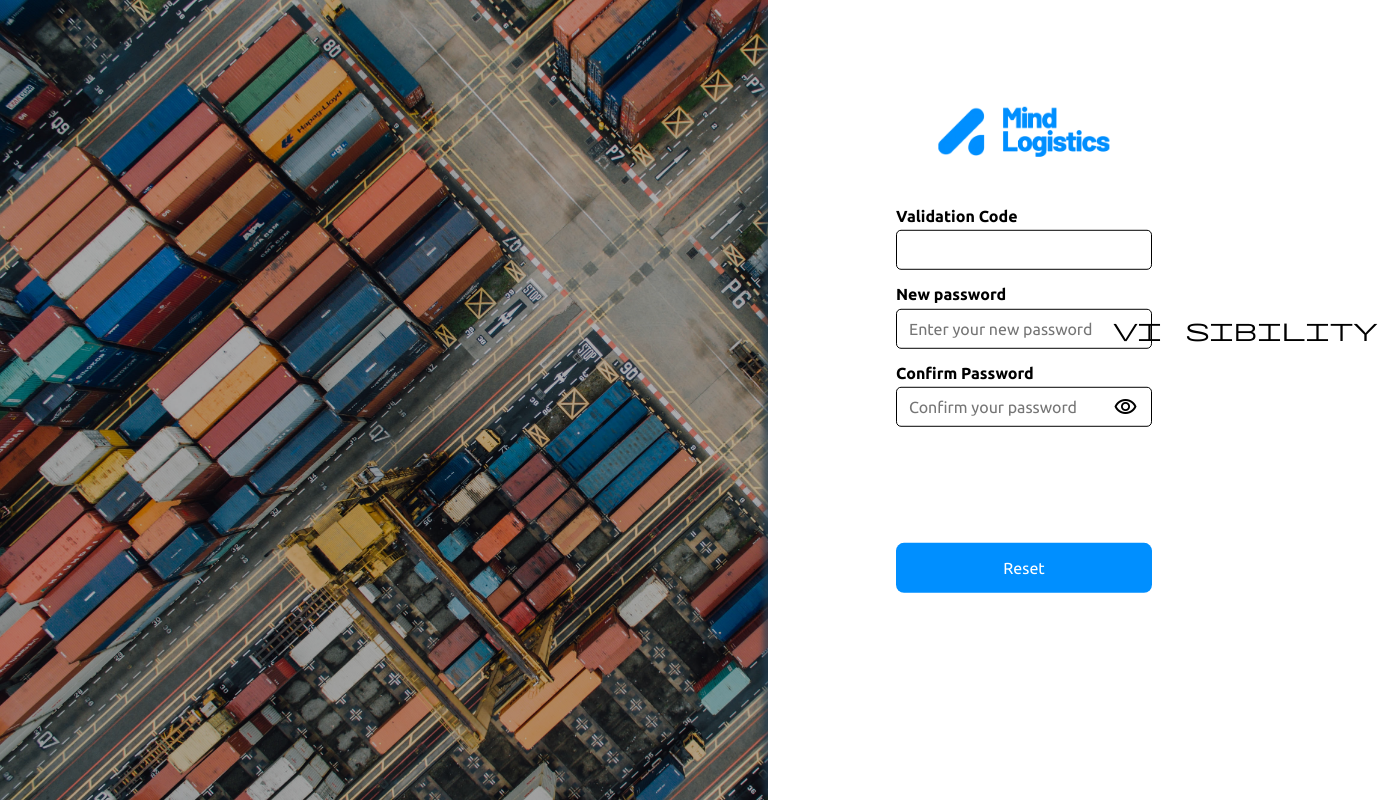
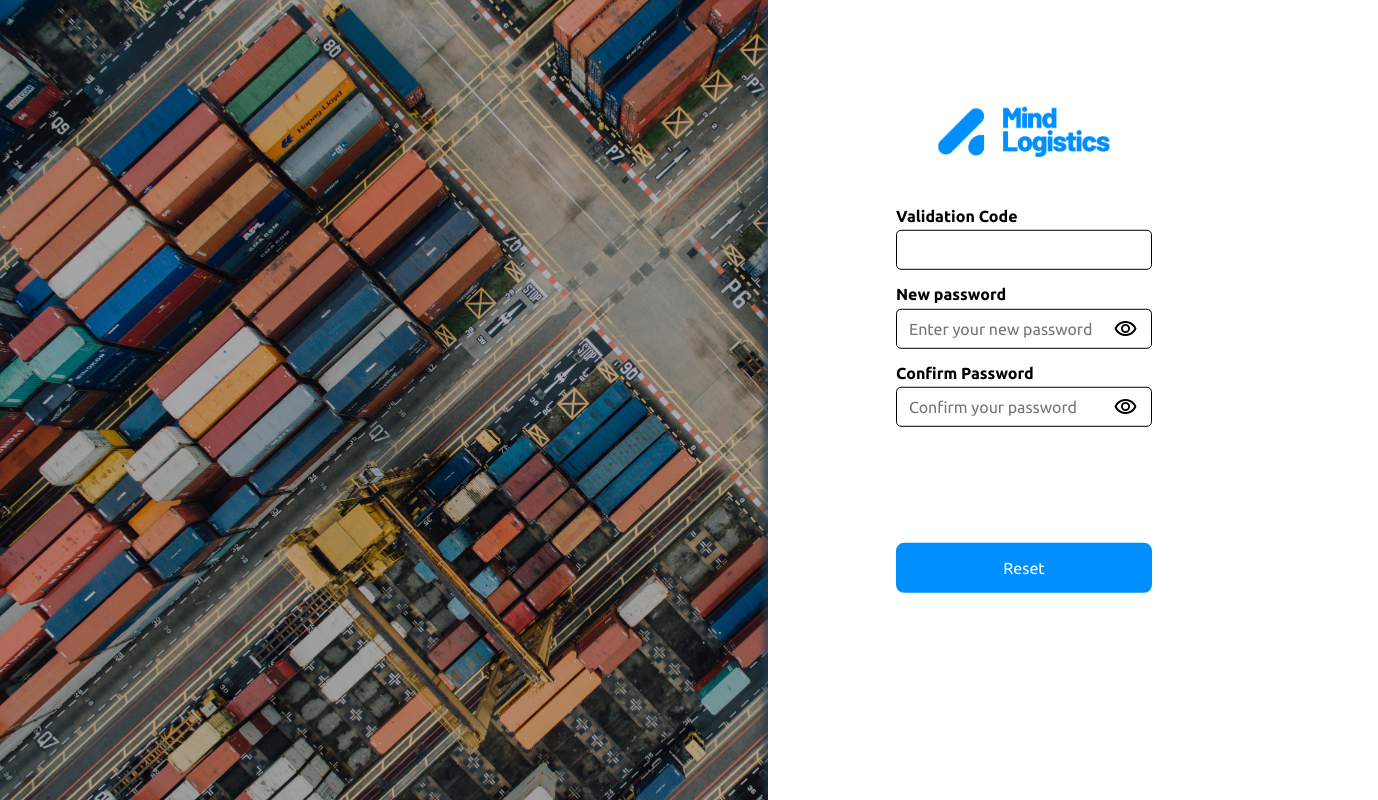
Before and after one commit to mukhamedovabdulaziz/Authorization, a React (Create React App) app: page /reset in a window 1280 px wide. Shown: the whole page, 1378 px wide, since content can reach past the window. Built offline with nearby package versions, Linux system fonts and the light colour scheme.

Commit message:
Update Reset.jsx

```diff
--- a/src/components/NewPass/Reset/Reset.jsx
+++ b/src/components/NewPass/Reset/Reset.jsx
@@ -31,9 +31,9 @@ export const Reset = () => {
             <input type={passwordShown ? "text" : "password"} placeholder="Enter your new password" id="password"
                    pattern="(?=.*\d)(?=.*[a-z])(?=.*[A-Z]).{6,}"/>
               <i className="eyeiconreset" onClick={togglePassword}>
-                        <span className="material-symbols-outlined" id="icon">
-                            {passwordShown ? "visibility_off" : "vi sibility"}
-                        </span>
+                <span className="material-symbols-outlined" id="icon">
+                  {passwordShown ? "visibility_off" : "visibility"}
+                </span>
               </i>
           </div>
           <div className="fontconfirm">
@@ -41,9 +41,9 @@ export const Reset = () => {
             <input type={confirmPasswordShown ? "text" : "password"} placeholder="Confirm your password" id="confirmpassword"
                    pattern="(?=.*\d)(?=.*[a-z])(?=.*[A-Z]).{6,}"/>
               <i className="eyeiconreset" onClick={secondTogglePassword}>
-                        <span className="material-symbols-outlined" id="icon2">
-                            {confirmPasswordShown ? "visibility_off" : "visibility"}
-                        </span>
+                <span className="material-symbols-outlined" id="icon2">
+                  {confirmPasswordShown ? "visibility_off" : "visibility"}
+                </span>
               </i>
           </div>
           <div className="validity" id="validation">Password must contain 6 or more characters with at least one
```
